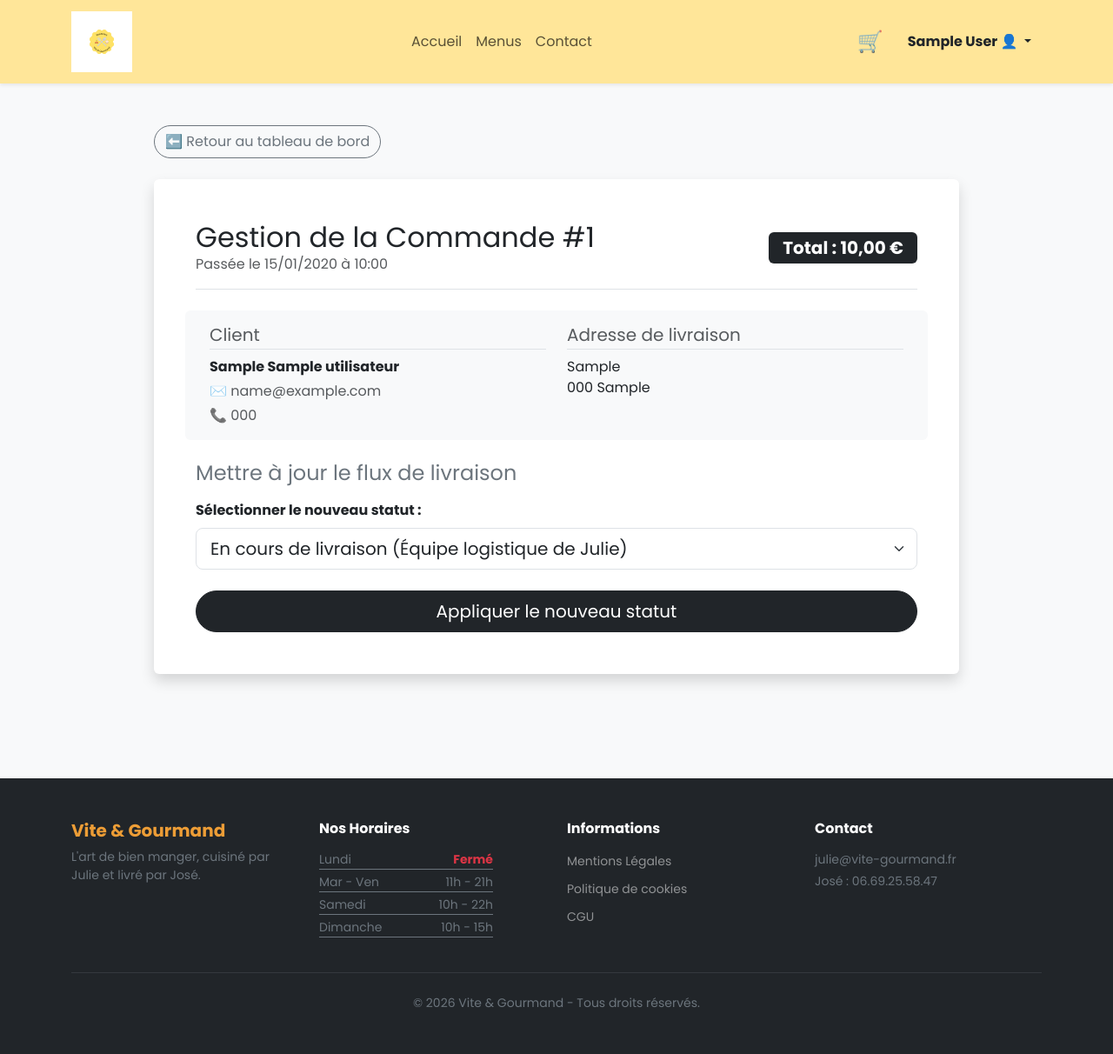
After one commit to SiciliaScaleTech/vite-gourmand, a PHP site: page /employe-details-commande.php?id=1 in a window 1280 px wide. The commit adds this page. Shown: the whole page at 87% size. Run offline with PHP 8.4, Linux system fonts and the light colour scheme; the visitor is signed in with stand-in values (Sample User, id 1); tables that the repository leaves empty or names only in its code hold one stand-in row (values such as "Sample post"); a stand-in replaces the project's code that opens the database connection.

Commit message:
mise en place du Dashboard employé, modération des avis et avis dynamique sur page d'accueil

```diff
--- a/frontend/connexion.php
+++ b/frontend/connexion.php
@@ -20,6 +20,7 @@ if ($_SERVER['REQUEST_METHOD'] === 'POST') {
         // Connexion réussie ! On stocke les infos en session
         $_SESSION['user_id'] = $user['id'];
         $_SESSION['user_nom'] = $user['prenom'];
+        $_SESSION['user_role'] = $user['role'];
 
         header("Location: index.php"); // Redirection vers l'accueil
         exit();
--- /dev/null
+++ b/frontend/employe-details-commande.php
@@ -0,0 +1,175 @@
+<?php
+session_start();
+require_once '../backend/config.php';
+
+// 🛡️ SÉCURITÉ : Accès réservé aux employés et admins
+if (!isset($_SESSION['user_id']) || !in_array($_SESSION['user_role'] ?? '', ['employe', 'admin'])) {
+    header('Location: index.php');
+    exit();
+}
+
+$message = "";
+$commande_id = $_GET['id'] ?? null;
+
+if (!$commande_id) {
+    header('Location: employe-dashboard.php');
+    exit();
+}
+
+// 1. TRAITEMENT DE LA MISE À JOUR DU STATUT (Formulaire soumis)
+if ($_SERVER['REQUEST_METHOD'] === 'POST' && isset($_POST['update_status'])) {
+    $nouveau_statut = $_POST['statut'];
+    $mode_contact = trim($_POST['mode_contact'] ?? '');
+    $motif_annulation = trim($_POST['motif_annulation'] ?? '');
+
+    // Exigence ECF : Bloquer l'annulation si le contact ou le motif est manquant
+    if ($nouveau_statut === 'annulée' && (empty($mode_contact) || empty($motif_annulation))) {
+        $message = "<div class='alert alert-danger fw-bold'>⚠️ Erreur : Impossible d'annuler la commande sans spécifier le mode de contact (GSM/Mail) et le motif d'annulation.</div>";
+    } else {
+        try {
+            // Si c'est une annulation, on enregistre le motif et le mode de contact
+            if ($nouveau_statut === 'annulée') {
+                $stmt = $pdo->prepare("UPDATE commandes SET statut = ?, mode_contact = ?, motif_annulation = ? WHERE id = ?");
+                $stmt->execute([$nouveau_statut, $mode_contact, $motif_annulation, $commande_id]);
+                $message = "<div class='alert alert-warning fw-bold'>La commande a été annulée. Client contacté par " . htmlspecialchars($mode_contact) . ".</div>";
+            } else {
+                // Statut classique (ex: accepté, en préparation, livré...)
+                $stmt = $pdo->prepare("UPDATE commandes SET statut = ?, mode_contact = NULL, motif_annulation = NULL WHERE id = ?");
+                $stmt->execute([$nouveau_statut, $commande_id]);
+                $message = "<div class='alert alert-success fw-bold'>Le statut de la commande a été mis à jour avec succès !</div>";
+
+                // Exigence ECF : Alerte automatique si "en attente du retour de matériel"
+                if ($nouveau_statut === 'en attente du retour de matériel') {
+                    $message .= "<div class='alert alert-danger fw-bold mt-2'>🚨 ALERTE MATÉRIEL : Une notification par mail automatique a été simulée. Le client dispose de 10 jours ouvrés pour restituer le matériel sous peine d'une pénalité de 600€ (mentionné dans les CGV).</div>";
+                }
+            }
+        } catch (PDOException $e) {
+            $message = "<div class='alert alert-danger'>Erreur lors de la mise à jour : " . $e->getMessage() . "</div>";
+        }
+    }
+}
+
+// 2. RÉCUPÉRATION DES INFOS DE LA COMMANDE (Corrigé avec id_utilisateur)
+$stmt = $pdo->prepare("SELECT c.*, u.nom, u.prenom, u.email, u.telephone
+                        FROM commandes c
+                        JOIN utilisateurs u ON c.id_utilisateur = u.id
+                        WHERE c.id = ?");
+$stmt->execute([$commande_id]);
+$commande = $stmt->fetch(PDO::FETCH_ASSOC);
+
+if (!$commande) {
+    die("Commande introuvable.");
+}
+
+include 'includes/header.php';
+?>
+
+<main class="container py-5">
+    <div class="row justify-content-center">
+        <div class="col-md-10">
+            <a href="employe-dashboard.php" class="btn btn-outline-secondary rounded-pill mb-4">⬅️ Retour au tableau de bord</a>
+
+            <?= $message ?>
+
+            <div class="card shadow border-0 mb-4">
+                <div class="card-body p-5">
+                    <div class="d-flex justify-content-between align-items-center mb-4 border-bottom pb-3">
+                        <div>
+                            <h2 class="mb-0">Gestion de la Commande #<?= $commande['id'] ?></h2>
+                            <p class="text-muted mb-0">Passée le <?= date('d/m/Y à H:i', strtotime($commande['date_commande'])) ?></p>
+                        </div>
+                        <span class="badge bg-dark fs-5 px-3 py-2">Total : <?= number_format($commande['total'], 2, ',', ' ') ?> €</span>
+                    </div>
+
+                    <!-- BLOC INFOS CLIENT -->
+                    <div class="row mb-4 bg-light p-3 rounded">
+                        <div class="col-md-6">
+                            <h5 class="text-muted border-bottom pb-1">Client</h5>
+                            <p class="mb-1 fw-bold"><?= htmlspecialchars($commande['prenom'] . ' ' . $commande['nom']) ?></p>
+                            <p class="mb-1 text-muted">✉️ <?= htmlspecialchars($commande['email']) ?></p>
+                            <p class="mb-0 text-muted">📞 <?= htmlspecialchars($commande['telephone'] ?? 'Non renseigné') ?></p>
+                        </div>
+                        <div class="col-md-6">
+                            <h5 class="text-muted border-bottom pb-1">Adresse de livraison</h5>
+                            <p class="mb-0">
+                                <!-- Adapte ces colonnes si les noms diffèrent dans ta table commandes ou utilisateurs -->
+                                <?= htmlspecialchars($commande['adresse'] ?? 'À emporter') ?><br>
+                                <?= htmlspecialchars($commande['code_postal'] ?? '') ?> <?= htmlspecialchars($commande['ville'] ?? '') ?>
+                            </p>
+                        </div>
+                    </div>
+
+                    <!-- SI LA COMMANDE EST DEJA ANNULÉE, ON AFFICHE LE MOTIF -->
+                    <?php if ($commande['statut'] === 'annulée'): ?>
+                        <div class="alert alert-dark border-0 shadow-sm p-4 mb-4">
+                            <h5 class="alert-heading fw-bold text-danger">❌ Commande Annulée</h5>
+                            <p class="mb-1"><strong>Mode de contact utilisé :</strong> <?= htmlspecialchars($commande['mode_contact'] ?? 'Non spécifié') ?></p>
+                            <p class="mb-0"><strong>Motif de l'annulation :</strong> <?= htmlspecialchars($commande['motif_annulation'] ?? 'Non spécifié') ?></p>
+                        </div>
+                    <?php endif; ?>
+
+                    <!-- FORMULAIRE DE MISE À JOUR (Julie) -->
+                    <form method="POST" class="mt-4">
+                        <h4 class="mb-3 text-secondary">Mettre à jour le flux de livraison</h4>
+
+                        <div class="mb-4">
+                            <label class="form-label fw-bold">Sélectionner le nouveau statut :</label>
+                            <select name="statut" id="statutSelect" class="form-select form-select-lg" onchange="toggleAnnulationBlock()">
+                                <option value="reçue" <?= $commande['statut'] === 'reçue' ? 'selected' : '' ?>>Reçue</option>
+                                <option value="accepté" <?= $commande['statut'] === 'accepté' ? 'selected' : '' ?>>Accepté (Validée par l'équipe)</option>
+                                <option value="en préparation" <?= $commande['statut'] === 'en préparation' ? 'selected' : '' ?>>En préparation (Cuisine)</option>
+                                <option value="en cours de livraison" <?= $commande['statut'] === 'en cours de livraison' ? 'selected' : '' ?>>En cours de livraison (Équipe logistique de Julie)</option>
+                                <option value="livré" <?= $commande['statut'] === 'livré' ? 'selected' : '' ?>>Livré (Remis au client)</option>
+                                <option value="en attente du retour de matériel" <?= $commande['statut'] === 'en attente du retour de matériel' ? 'selected' : '' ?>>En attente du retour de matériel (⚠️ Alerte CGV 600€)</option>
+                                <option value="terminée" <?= $commande['statut'] === 'terminée' ? 'selected' : '' ?>>Terminée</option>
+                                <option value="annulée" <?= $commande['statut'] === 'annulée' ? 'selected' : '' ?>>Annulée (⚠️ Justificatif requis)</option>
+                            </select>
+                        </div>
+
+                        <!-- 📞 BLOC OBLIGATOIRE D'ANNULATION (Masqué par défaut) -->
+                        <div id="blocAnnulation" class="card border-danger mb-4 d-none">
+                            <div class="card-header bg-danger text-white fw-bold">
+                                🔒 Justificatif d'annulation obligatoire (Appel ou Mail obligatoire avant action)
+                            </div>
+                            <div class="card-body bg-light">
+                                <div class="mb-3">
+                                    <label class="form-label fw-bold">Mode de contact utilisé :</label>
+                                    <select name="mode_contact" class="form-select">
+                                        <option value="">-- Choisir le mode de contact --</option>
+                                        <option value="Appel GSM">Appel GSM</option>
+                                        <option value="Email direct">Email direct</option>
+                                    </select>
+                                </div>
+                                <div class="mb-3">
+                                    <label class="form-label fw-bold">Motif précis fourni au client :</label>
+                                    <textarea name="motif_annulation" class="form-control" rows="3" placeholder="Ex: Client a changé d'avis / Erreur de date lors de la commande..."></textarea>
+                                </div>
+                            </div>
+                        </div>
+
+                        <button type="submit" name="update_status" class="btn btn-dark btn-lg w-100 rounded-pill">Appliquer le nouveau statut</button>
+                    </form>
+
+                </div>
+            </div>
+        </div>
+    </div>
+</main>
+
+<script>
+// Script JS pour afficher dynamiquement le bloc d'annulation si "annulée" est sélectionné
+function toggleAnnulationBlock() {
+    const select = document.getElementById('statutSelect');
+    const bloc = document.getElementById('blocAnnulation');
+
+    if (select.value === 'annulée') {
+        bloc.classList.remove('d-none');
+    } else {
+        bloc.classList.add('d-none');
+    }
+}
+// Lancement au chargement de la page
+document.addEventListener("DOMContentLoaded", toggleAnnulationBlock);
+</script>
+
+<?php include 'includes/footer.php'; ?>
```
Also changed, not shown: frontend/employe-avis.php (added, +102 -0 lines), frontend/employe-dashboard.php (added, +151 -0 lines), frontend/index.php (+72 -23 lines), frontend/mon-profil.php (+20 -5 lines).
